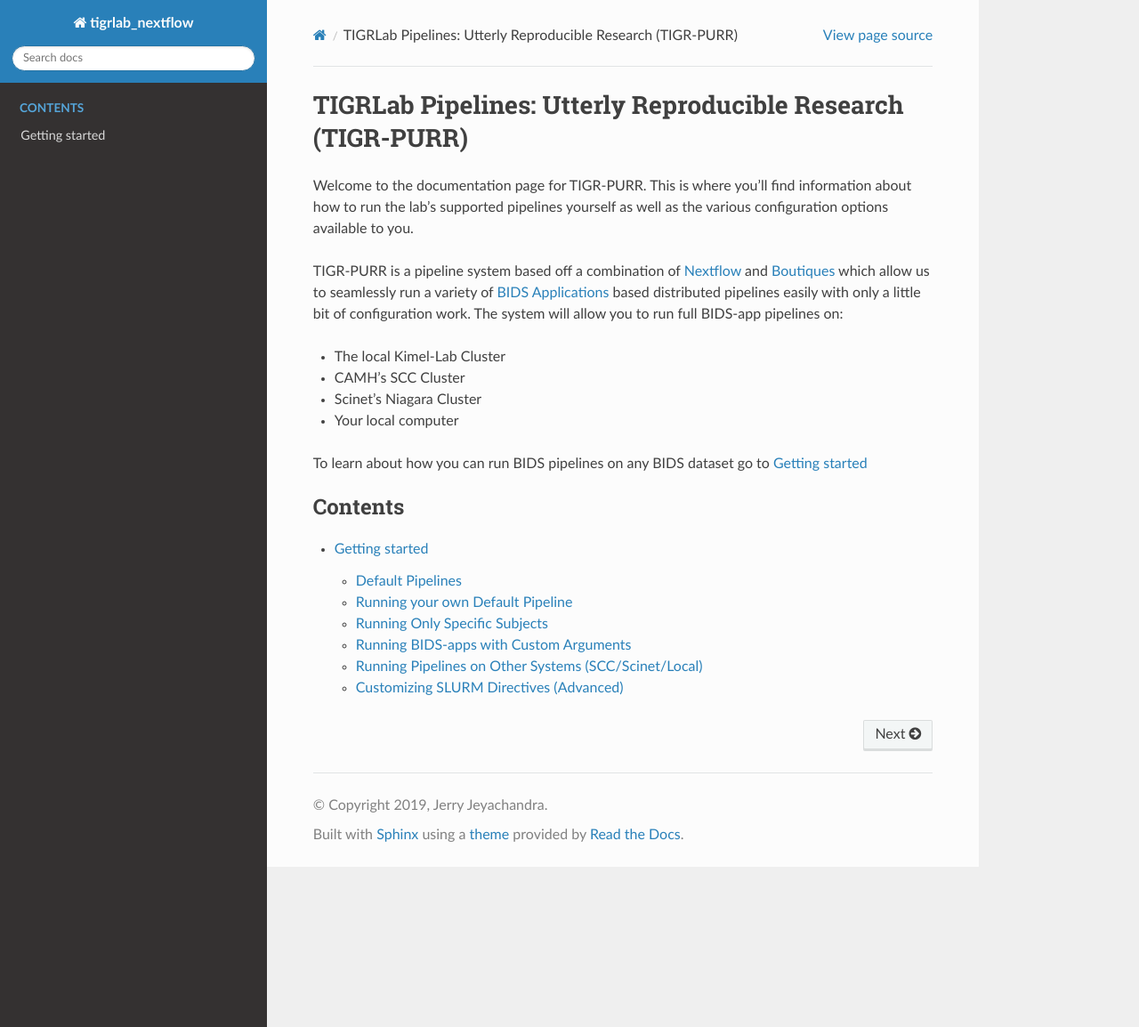
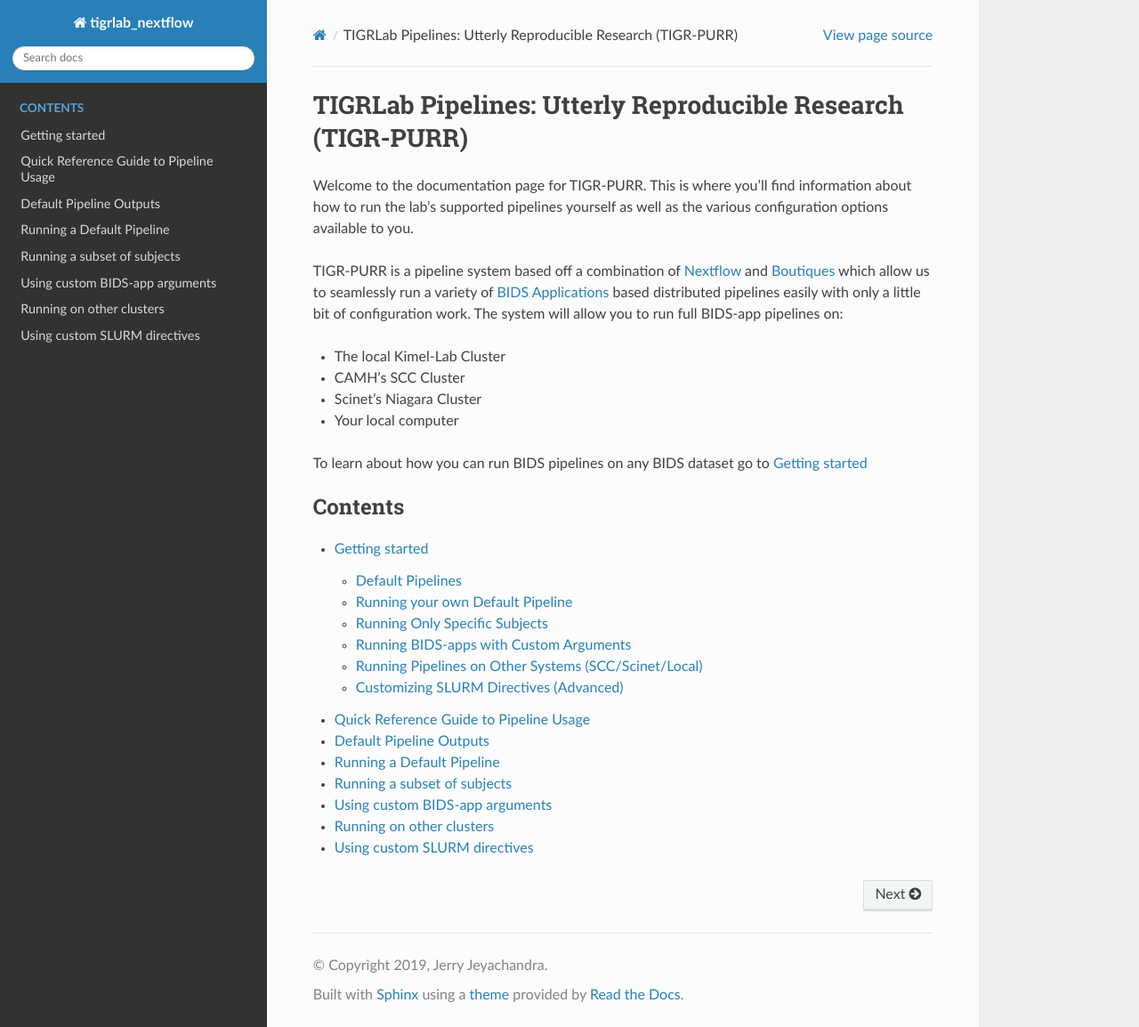
Before and after one commit to kimjetwav/TIGR_PURR, a Sphinx documentation site: the page built from docs/source/index.rst, in a window 1280 px wide and 1154 px high. Shown: the whole window at 89% size. Built offline with Sphinx 7.4.7 and the Read the Docs theme 2.0.0, drawn with Linux system fonts in a browser that asks for light colours; some of the changed lines change nothing that is shown.

Commit message:
add quick reference section

```diff
--- a/docs/source/index.rst
+++ b/docs/source/index.rst
@@ -24,3 +24,4 @@
    :caption: Contents
 
    getting_started
+   quick_reference
--- /dev/null
+++ b/docs/source/quick_reference.rst
@@ -0,0 +1,100 @@
+.. _quick_reference:
+
+
+----------------------------------------
+Quick Reference Guide to Pipeline Usage
+----------------------------------------
+
+This is a quick reference guide to some information surrounding outputs of our default pipelines and how to use TIGR-PURR.
+
+Before running any TIGR-PURR pipeline please load the following module::
+
+        python/3.6.3-boutiques-0.5.20
+
+
+--------------------------
+Default Pipeline Outputs
+--------------------------
+Default pipelines are defined as regularly running BIDS applications on our internal data stores found within::
+
+        /archive/data/<PROJECT>
+
+The outputs are stored in the following directory::
+
+        /archive/data/<PROJECT>/pipelines/bids_apps/<BIDS_APPLICATION>
+
+
+---------------------------
+Running a Default Pipeline
+---------------------------
+
+You can run a default pipeline with the following lines::
+
+        nextflow /archive/code/tigrlab_nextflow/bids.nf \
+        -c /archive/code/tigrlab_nextflow/<bids_app>-<version>.nf.config \
+        --bids <path_to_bids_dir> --out <path_to_output>
+
+This will run *all* subjects within the BIDS folder
+
+-----------------------------
+Running a subset of subjects
+-----------------------------
+
+The ``--subjects`` flag allows you to specify a text-file containing **one subject per-line**::
+
+        nextflow /archive/code/tigrlab_nextflow/bids.nf \
+        -c <nextflow_config_file> \
+        --bids <path_to_bids_dir> \
+        --out <path_to_output> \
+        --subjects <path_to_subject_list_text_file>
+
+--------------------------------
+Using custom BIDS-app arguments
+--------------------------------
+
+Make an **invocation JSON** and supply it via the ``--invocation`` flag::
+
+        nextflow /archive/code/tigrlab_nextflow/bids.nf \
+        -c <nextflow_config_file> \
+        --bids <path_to_bids_dir> \
+        --out <path_to_output> \
+        --invocation <path_to_invocation_json>
+
+.. note::
+        When making your own **invocation JSON** please version control it using Git!
+        If you have questions ask the Kimel staff and they'll be more than happy to help you version control your invocation JSONs!
+
+---------------------------------
+Running on other clusters
+---------------------------------
+
+By default TIGR-PURR submits to high-moby jobs on the local Kimel cluster. To use other system such as the SCC, Niagara or your local computer use the ``-profile <system_name>`` flag::
+
+
+        nextflow /archive/code/tigrlab_nextflow/bids.nf \
+        -c <nextflow_config_file> \
+        --bids <path_to_bids_dir> \
+        --out <path_to_output> \
+        -profile {scc,kimel,local}
+
+.. note::
+        Niagara will be supported in the future, we will update you when it's available!
+
+
+------------------------------------
+Using custom SLURM directives
+------------------------------------
+SLURM directives are fully captured by a **Nextflow Configuration File**. Check the ones in the archive as a reference::
+
+        /archive/code/tigrlab_nextflow/nextflow_conf/
+
+SLURM submission options are defined under::
+
+        process {
+                withName: run_bids {
+                        clusterOptions=...
+                        }
+                }
+
+.. note::
+        You will need to create a copy of the config files from the archive. Please make sure you version-control your nextflow configuration options!
```
